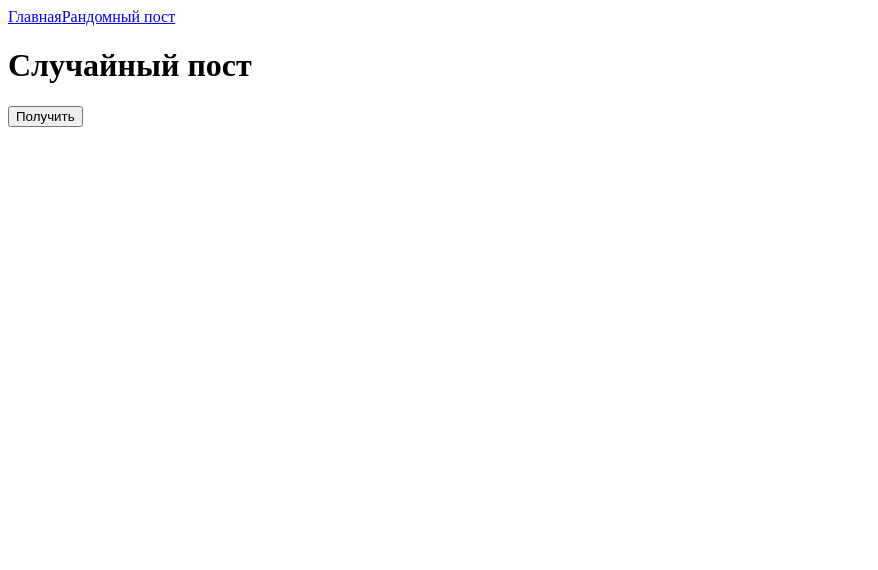
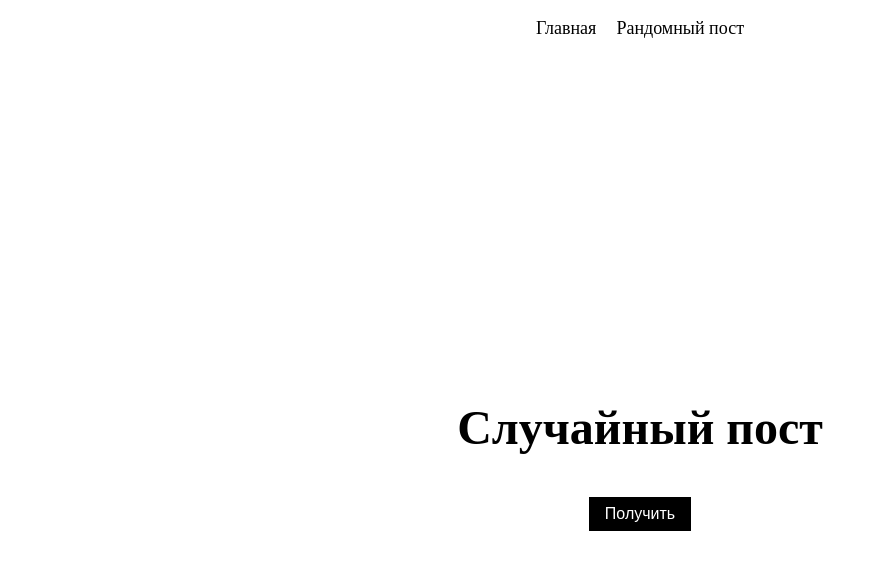
Before and after one commit to Belousmind/random-post, a React (Vite) app: page /random-post in a window 1280 px wide. Shown: the top 570 px of the page, without its empty margins (0-878 px from the left). Built offline with nearby package versions, Linux system fonts and the light colour scheme; the HTML template or start-up script is replaced by a standard one.

Commit message:
feat: add styles

```diff
--- a/package.json
+++ b/package.json
@@ -27,6 +27,7 @@
     "eslint-plugin-react-refresh": "^0.4.19",
     "globals": "^15.15.0",
     "prettier": "^3.5.3",
+    "sass-embedded": "^1.85.1",
     "stylelint": "^16.15.0",
     "typescript": "~5.7.2",
     "typescript-eslint": "^8.24.1",
--- a/src/pages/get-random-post/get-random-post.tsx
+++ b/src/pages/get-random-post/get-random-post.tsx
@@ -1,3 +1,4 @@
+import styles from './random-post.module.scss'
 import { useState } from "react";
 import { fetchRandomPost, Post } from "../../shared/api/fetch-posts";
 import { getRandomNumber } from "../../shared/helpers/get-random-number";
@@ -20,14 +21,14 @@ const GetRandomPostPage = () => {
   };
 
   return (
-    <div>
+    <div className={styles.container}>
       <h1>Случайный пост</h1>
       <button onClick={handleGetPost} disabled={loading}>
         {loading ? "Загрузка..." : "Получить"}
       </button>
 
       {post && (
-        <div>
+        <div className={styles.post}>
           <h2>{post.title}</h2>
         </div>
       )}
--- /dev/null
+++ b/src/pages/get-random-post/random-post.module.scss
@@ -0,0 +1,29 @@
+.container {
+  display: flex;
+  flex-direction: column;
+  align-items: center;
+  justify-content: center;
+  height: 100vh;
+  font-size: 24px;
+}
+
+button {
+  margin-top: 10px;
+  padding: 8px 16px;
+  border: none;
+  background-color: #000;
+  color: white;
+  cursor: pointer;
+  font-size: 16px;
+
+  &:hover {
+    background-color: #444;
+  }
+}
+
+.post {
+  margin-top: 20px;
+  text-align: center;
+  font-size: 18px;
+  max-width: 600px;
+}
--- /dev/null
+++ b/src/pages/main/main.module.scss
@@ -0,0 +1,8 @@
+.container {
+  display: flex;
+  flex-direction: column;
+  align-items: center;
+  justify-content: center;
+  height: 100vh;
+  font-size: 24px;
+}
--- a/src/pages/main/main.tsx
+++ b/src/pages/main/main.tsx
@@ -1,9 +1,10 @@
+import styles from "./main.module.scss";
 
 const Main = () => {
   return (
-    <>
-      <h1>Главная страница</h1>
-    </>
+    <div className={styles.container}>
+      <h1>Главная</h1>
+    </div>
   )
 }
 
--- /dev/null
+++ b/src/shared/UI/header.module.scss
@@ -0,0 +1,16 @@
+.header {
+  display: flex;
+  justify-content: center;
+  padding: 10px;
+  font-size: 18px;
+
+  a {
+    text-decoration: none;
+    color: black;
+    margin: 0 10px;
+
+    &:hover {
+      text-decoration: underline;
+    }
+  }
+}
--- a/src/shared/UI/header.tsx
+++ b/src/shared/UI/header.tsx
@@ -1,9 +1,10 @@
+import styles from "./header.module.scss";
 import { Link } from "react-router-dom";
 import { routes } from "../services/routes";
 
 const Header = () => {
   return (
-    <nav >
+    <nav className={styles.header}>
       <Link to={routes.main.getLink()}>
         Главная
       </Link>
--- a/vite.config.ts
+++ b/vite.config.ts
@@ -4,5 +4,4 @@ import react from '@vitejs/plugin-react'
 // https://vite.dev/config/
 export default defineConfig({
   plugins: [react()],
-
 })
```
Also changed, not shown: 1 other file (tests, documents, lock files or other folders).
